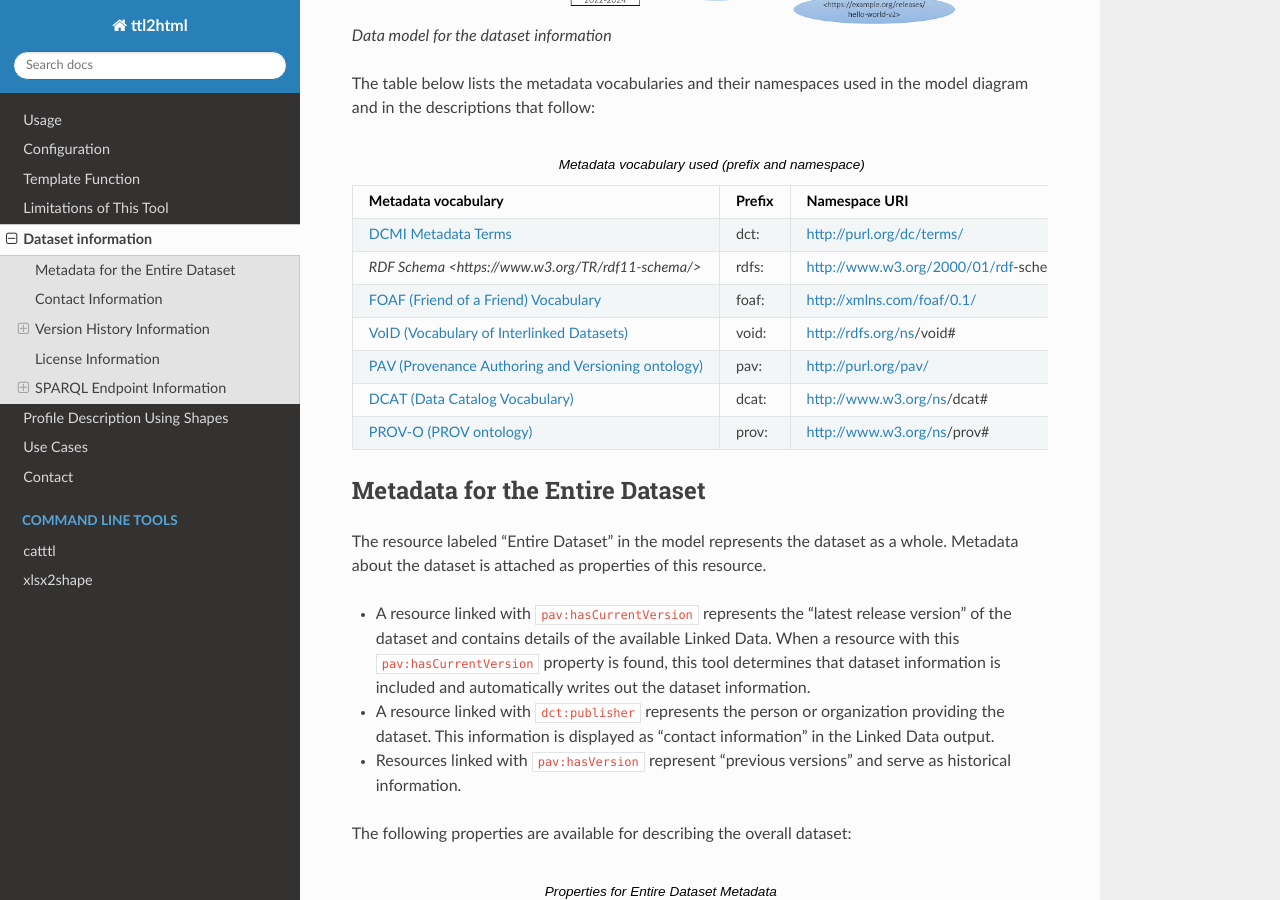
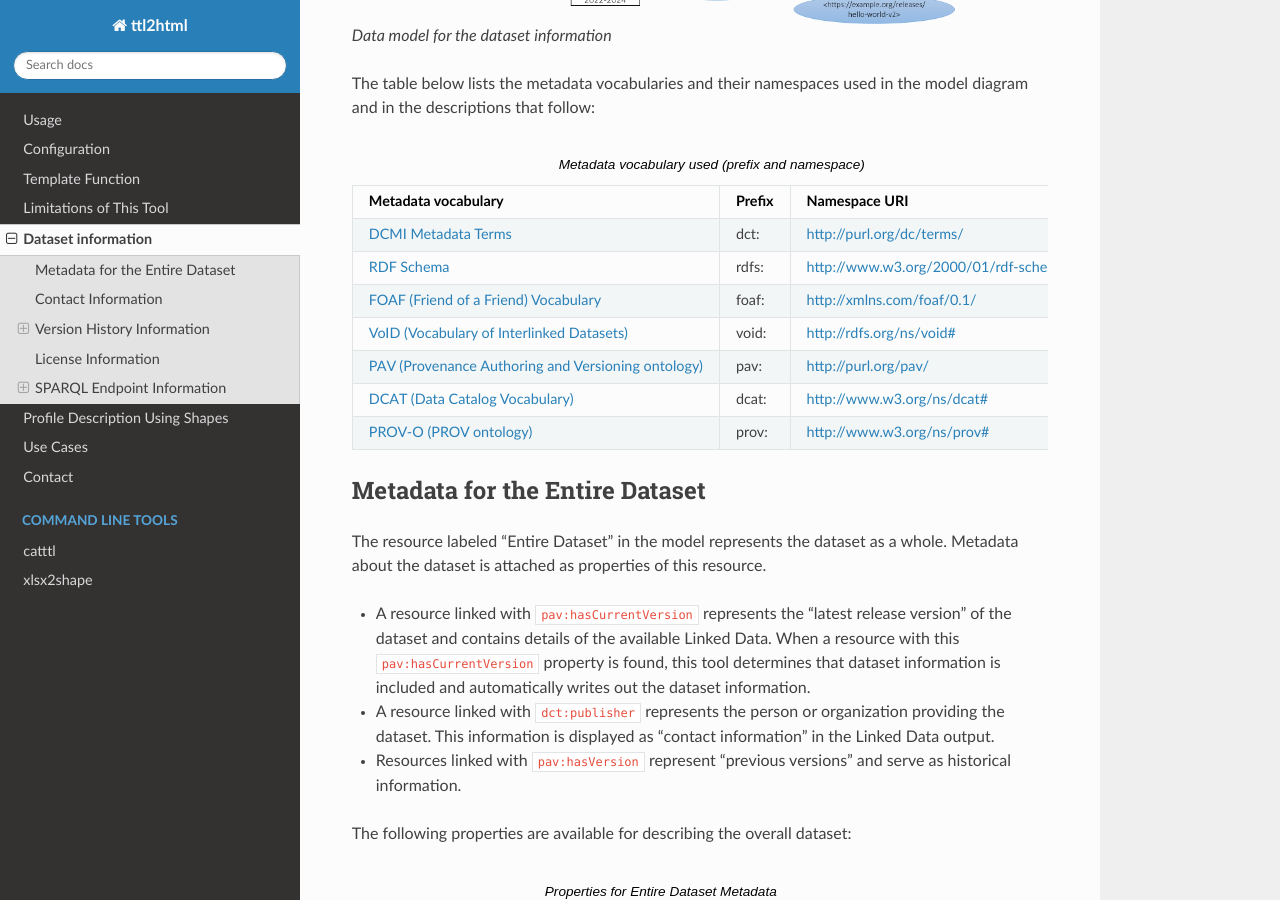
Before and after one commit to masao/ttl2html-doc, a Sphinx documentation site: the page built from docs/dataset.rst, in a window 1280 px wide and 900 px high, scrolled down 785 px. Built offline with Sphinx 7.4.7 and the Read the Docs theme 3.1.0, drawn with Linux system fonts in a browser that asks for light colours; some of the changed lines change nothing that is shown.

Commit message:
fix namespace links

```diff
--- a/docs/dataset.rst
+++ b/docs/dataset.rst
@@ -22,14 +22,13 @@ The table below lists the metadata vocabularies and their namespaces used in the
    :header:  "Metadata vocabulary", "Prefix", "Namespace URI"
    :widths: auto
 
-   `DCMI Metadata Terms <https://www.dublincore.org/specifications/dublin-core/dcmi-terms/>`_, dct:, http://purl.org/dc/terms/
-   `RDF Schema <https://www.w3.org/TR/rdf11-schema/>`, rdfs:, http://www.w3.org/2000/01/rdf-schema#
-   `FOAF (Friend of a Friend) Vocabulary <http://xmlns.com/foaf/spec/>`_, foaf:, http://xmlns.com/foaf/0.1/
-   `VoID (Vocabulary of Interlinked Datasets) <http://www.w3.org/TR/void/>`_, void:, http://rdfs.org/ns/void#
-   `PAV (Provenance Authoring and Versioning ontology) <https://pav-ontology.github.io/pav/>`_, pav:, http://purl.org/pav/
-   `DCAT (Data Catalog Vocabulary) <https://www.w3.org/TR/vocab-dcat-3/>`_, dcat:, http://www.w3.org/ns/dcat#
-   `PROV-O (PROV ontology) <https://www.w3.org/TR/prov-o/>`_, prov:, http://www.w3.org/ns/prov#
-
+   `DCMI Metadata Terms <https://www.dublincore.org/specifications/dublin-core/dcmi-terms/>`_, dct:, `http://purl.org/dc/terms/ <http://purl.org/dc/terms/>`_
+   `RDF Schema <https://www.w3.org/TR/rdf11-schema/>`_, rdfs:, `http://www.w3.org/2000/01/rdf-schema# <http://www.w3.org/2000/01/rdf-schema#>`_
+   `FOAF (Friend of a Friend) Vocabulary <http://xmlns.com/foaf/spec/>`_, foaf:, `http://xmlns.com/foaf/0.1/ <http://xmlns.com/foaf/0.1/>`_
+   `VoID (Vocabulary of Interlinked Datasets) <http://www.w3.org/TR/void/>`_, void:, `http://rdfs.org/ns/void# <http://rdfs.org/ns/void#>`_
+   `PAV (Provenance Authoring and Versioning ontology) <https://pav-ontology.github.io/pav/>`_, pav:, `http://purl.org/pav/ <http://purl.org/pav/>`_
+   `DCAT (Data Catalog Vocabulary) <https://www.w3.org/TR/vocab-dcat-3/>`_, dcat:, `http://www.w3.org/ns/dcat# <http://www.w3.org/ns/dcat#>`_
+   `PROV-O (PROV ontology) <https://www.w3.org/TR/prov-o/>`_, prov:, `http://www.w3.org/ns/prov# <http://www.w3.org/ns/prov#>`_
 
 Metadata for the Entire Dataset
 -------------------------------
```
